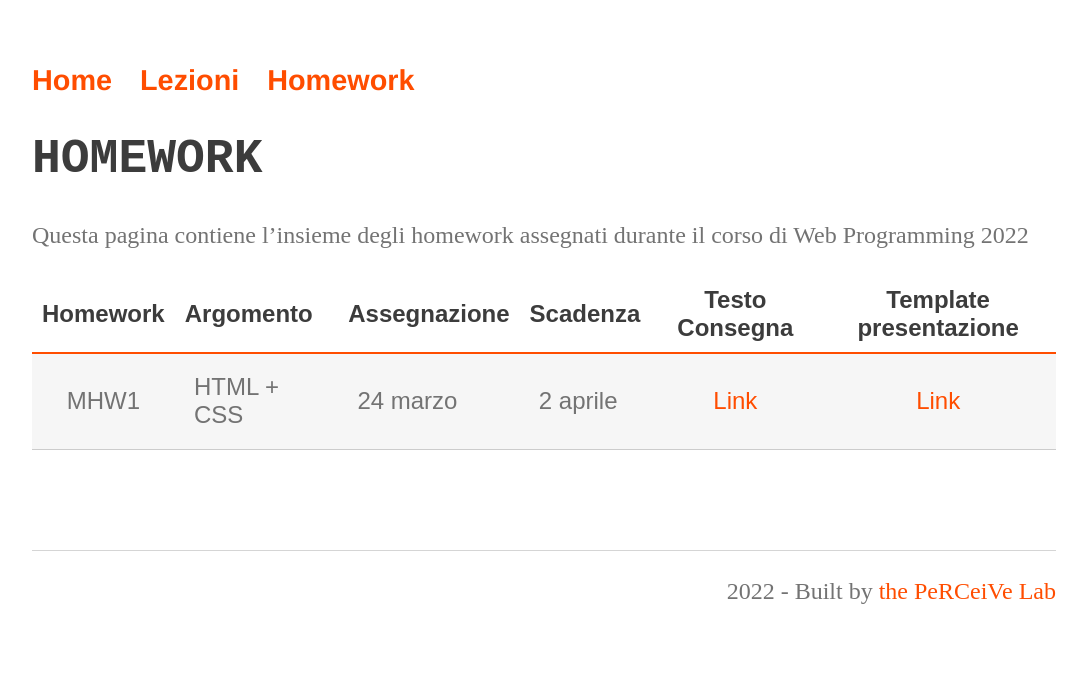
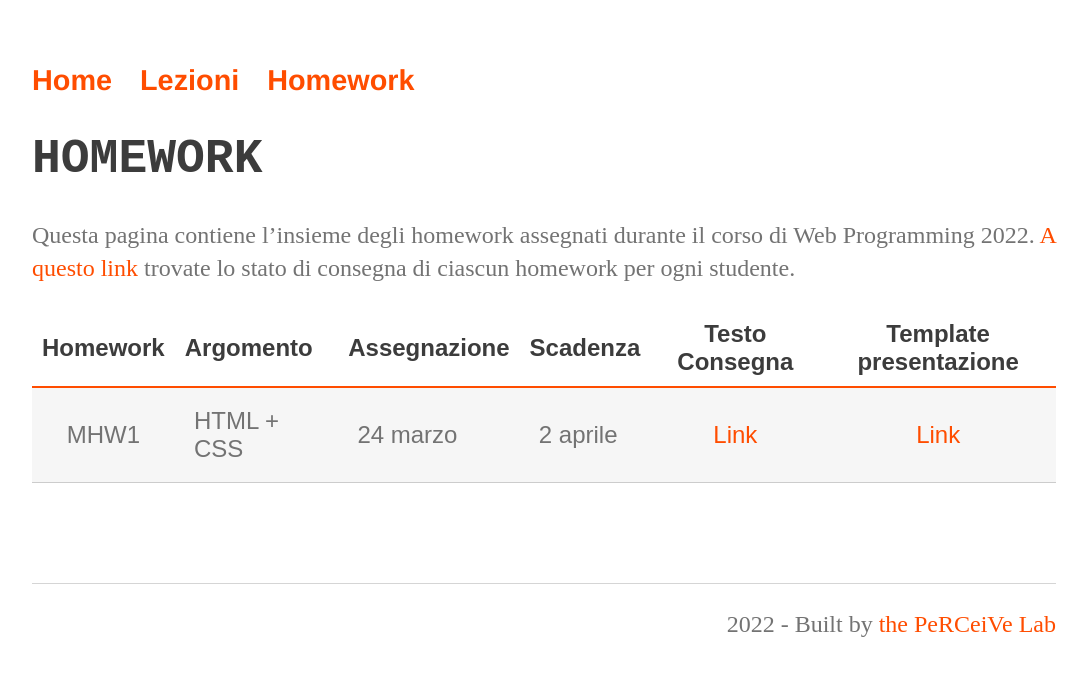
Before and after one commit to perceivelab/database-course, a Jekyll site: the page built from homework.md, in a window 1280 px wide. Shown: the top 676 px of the page, without its empty margins (96-1183 px from the left). Built offline with Jekyll 4.4.1, drawn with Linux system fonts in a browser that asks for light colours; our own code applies the rules of GitHub Pages for plain Markdown files.

Commit message:
Update homework.md

```diff
--- a/homework.md
+++ b/homework.md
@@ -3,7 +3,7 @@ layout: page
 ---
 
 # HOMEWORK
-Questa pagina contiene l'insieme degli homework assegnati durante il corso di Web Programming 2022
+Questa pagina contiene l'insieme degli homework assegnati durante il corso di Web Programming 2022. [A questo link]({{ site.baseurl }}/status) trovate lo stato di consegna di ciascun homework per ogni studente.
 
 | Homework | Argomento          | Assegnazione    | Scadenza          | Testo Consegna  | Template presentazione |
 | :-------:| ------------------ | --------------- | -------           | :--------:      | :------: |
```
